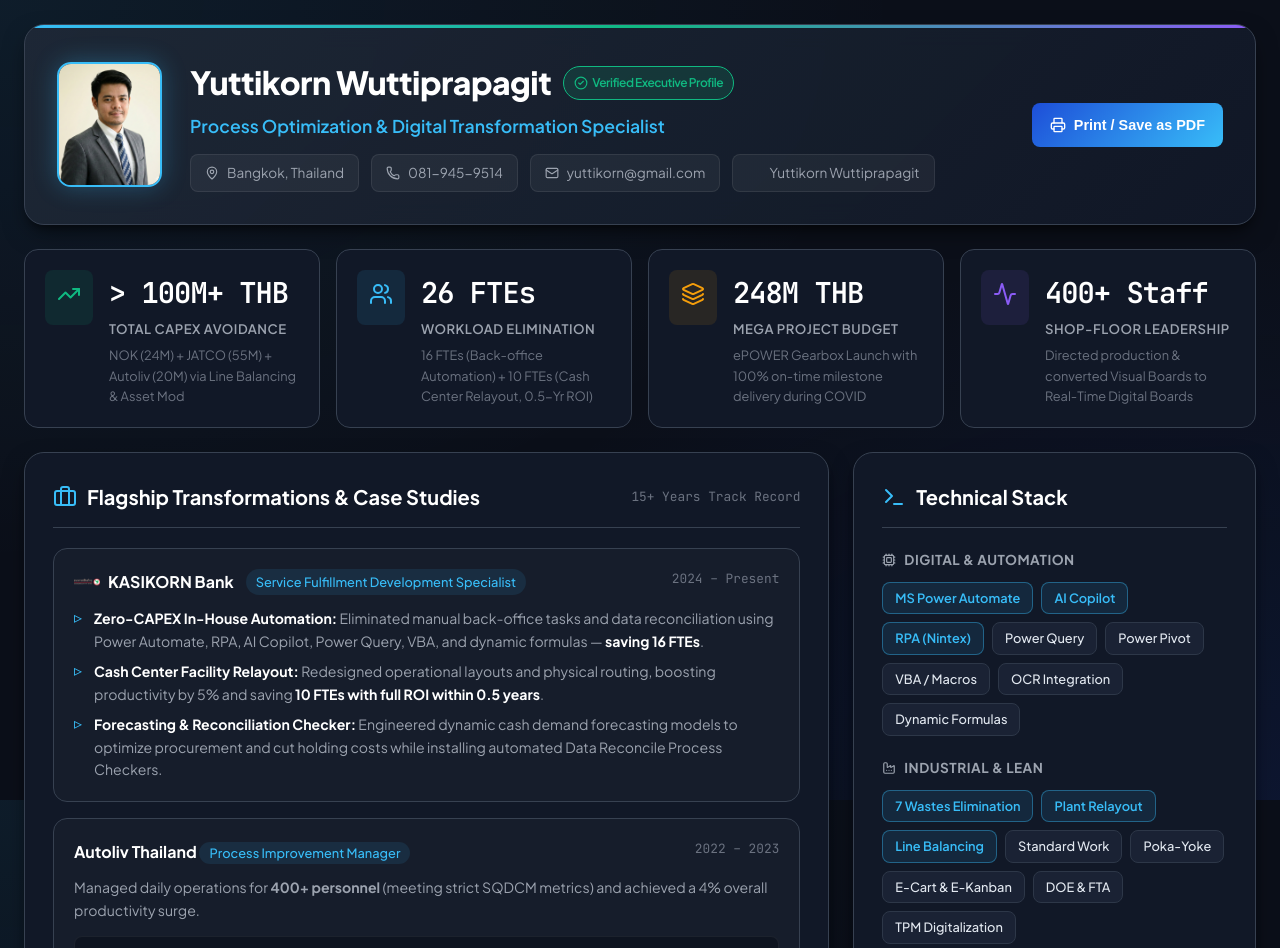
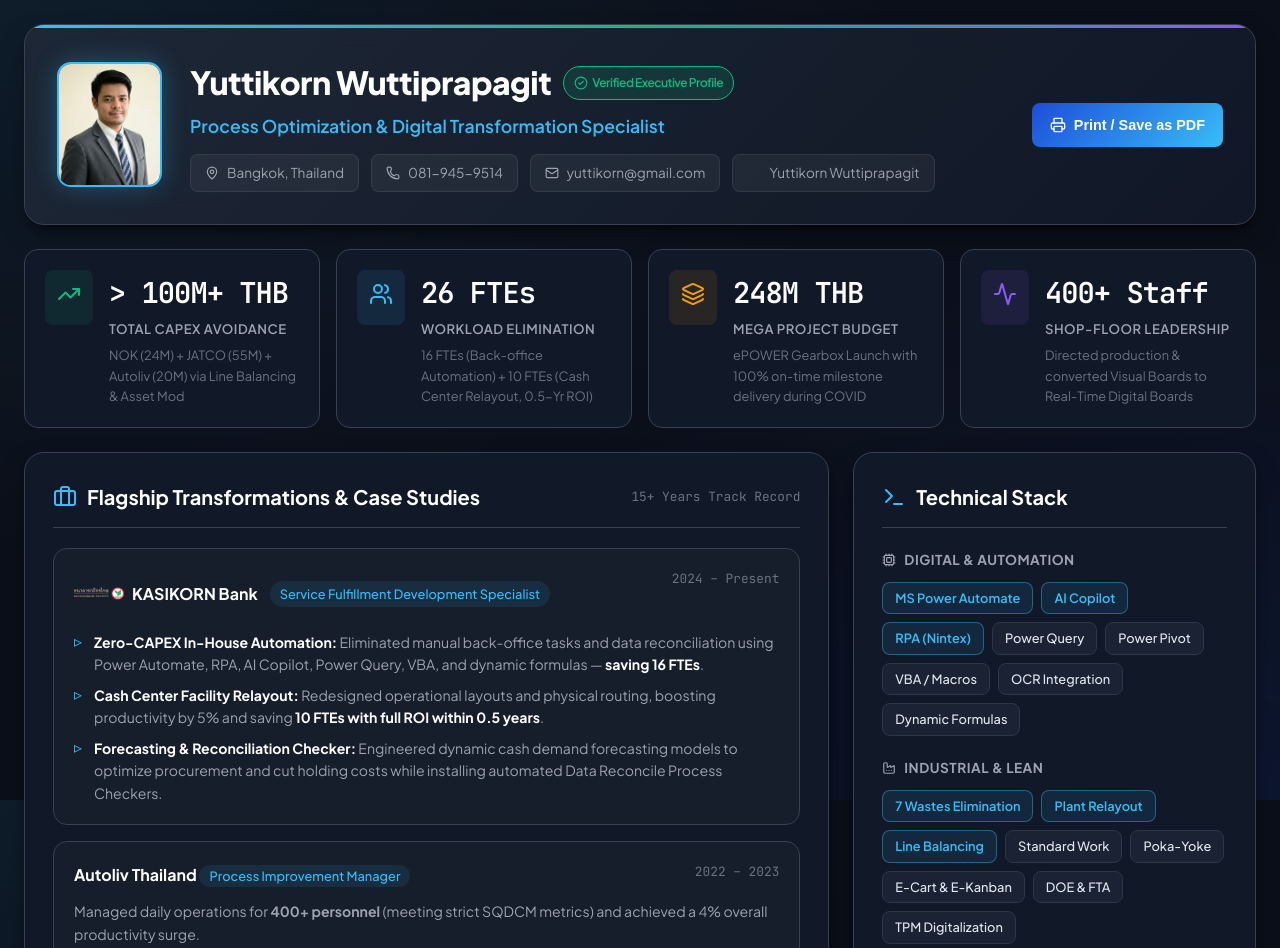
Before and after one commit to gdhsatanic/Yuttikorn-Resume, a plain HTML site: page index.html in a window 1280 px wide. Shown: the top 948 px of the page. Drawn offline with nearby package versions, Linux system fonts and the light colour scheme.

```diff
--- a/index.html
+++ b/index.html
@@ -608,7 +608,7 @@
 
       <!-- โลโก้บริษัท KBank -->
       <div class="company-brand" style="display: inline-flex; align-items: center; gap: 8px;">
-        <img src="logo-kbank.png" alt="KASIKORN Bank Logo" style="width: 26px; height: 26px; object-fit: contain; border-radius: 4px; vertical-align: middle;">
+        <img src="logo-kbank.png" alt="KASIKORN Bank Logo" style="width: 50px; height: 50px; object-fit: contain; border-radius: 4px; vertical-align: middle;">
         <span class="company-tag">KASIKORN Bank</span>
       </div>
 
```
